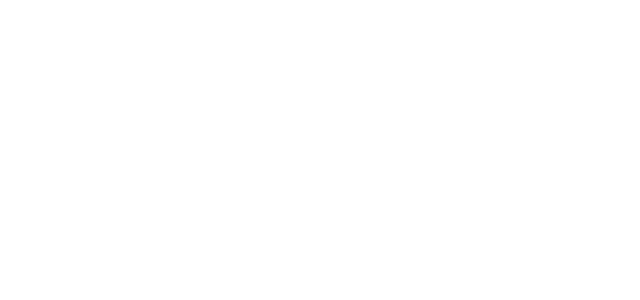
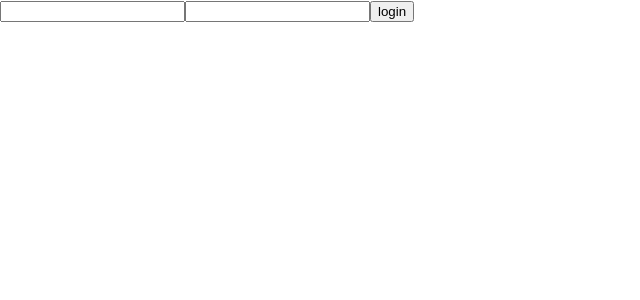
Before and after one commit to johnnykungdev/stormyDrive, a React (Create React App) app in the folder storm-react/: page /login in a window 1280 px wide. Shown: the top 300 px of the page, without its empty margins (0-640 px from the left). Built offline with nearby package versions, Linux system fonts and the light colour scheme.

Commit message:
added login page

```diff
--- a/storm-react/src/App.js
+++ b/storm-react/src/App.js
@@ -1,13 +1,18 @@
-import { Route } from 'react-router-dom'
+import { Route, BrowserRouter} from 'react-router-dom'
 
 import Main from './pages/main.page'
 import VideoPage from './pages/video.page'
+import Login from './pages/login.page'
 
 function App() {
     return (
-        <div className="App">
-            <VideoPage />
-        </div>
+        <BrowserRouter>
+            <div className="App">
+                <Route exact path="/" render={() => <Main />}/>
+                <Route path="/login" render={() => <Login />} />
+            </div>
+        </BrowserRouter>
+
     );
 }
 
--- a/storm-react/src/components/youTubePlayer.js
+++ b/storm-react/src/components/youTubePlayer.js
@@ -40,11 +40,12 @@ function YoutubePlayer() {
                     iv_load_policy : 3,
                     autohide : 0,
                     modestbranding : 1,
-                    playsinline : 0
+                    playsinline : 0,
+                    allowfullscreen: 1
                 },
-                // height: window.innerHeight,
-                width: window.innerWidth,
-                videoId: 'VavFXix6J2s',
+                height: window.innerHeight / 3,
+                width: "100%",
+                videoId: 'svR_pijHljw',
                 events: {
                     'onReady': onPlayerReady,
                     // 'onStateChange': onPlayerStateChange
--- a/storm-react/src/pages/login.page.js
+++ b/storm-react/src/pages/login.page.js
@@ -1,7 +1,41 @@
-import React from 'react'
+import React, { useState } from 'react'
+
+import api_url from '../utils/api_url'
 
 function LoginPage() {
+    const [email, setEmail] = useState("")
+    const [password, setPassword] = useState("")
+    console.log("login")
+    const login = () => {
+        fetch(`${api_url}/login`, {
+            method: "POST",
+            headers: {
+                "Content-Type": "application/json"
+            },
+            body: JSON.stringify({email, password})
+        })
+        .then(resp => resp.json())
+        .then(data => localStorage.setItem(data.to))
+        .catch(error => console.log(error))
+    }
 
+    const emailChangeHandler = (e) => {
+        setEmail(e.target.value)
+    }
+
+    const passwordChangeHandler = (e) => {
+        setPassword(e.target.value)
+    }
+
+    return (
+        <div>
+            <form>
+                <input type="email" value={email} onChange={(e) => emailChangeHandler(e)}/>
+                <input type="password" value={password} onChange={(e) => passwordChangeHandler(e)}/>
+                <button>login</button>
+            </form>
+        </div>
+    )
 }
 
-export default
+export default LoginPage
--- a/storm-react/src/pages/video.page.js
+++ b/storm-react/src/pages/video.page.js
@@ -1,8 +1,11 @@
 import React from 'react'
 import YoutubePlayer from '../components/YoutubePlayer'
+import spotifyAuth from '../utils/spotifyAuth'
 
 function Video() {
-
+    window.onSpotifyWebPlaybackSDKReady = () => {
+        console.log('spotify ready')
+    }
 
     return (
         <div>
@@ -10,7 +13,6 @@ function Video() {
                 <YoutubePlayer />
             </div>
             <div >
-
             </div>
             <div >
 
--- /dev/null
+++ b/storm-react/src/utils/api_url.js
@@ -0,0 +1,3 @@
+const api_url = "https://localhost:8000"
+
+export default api_url
--- /dev/null
+++ b/storm-react/src/utils/spotifyAuth.js
@@ -0,0 +1,9 @@
+class spotifyAuth {
+    static auth() {
+        window.onSpotifyWebPlaybackSDKReady = () => {
+            console.log('spotify ready')
+        }
+    }
+}
+
+export default spotifyAuth
```
Also changed, not shown: storm-react/src/utils/utils.js (added), 1 other file (tests, documents, lock files or other folders).
